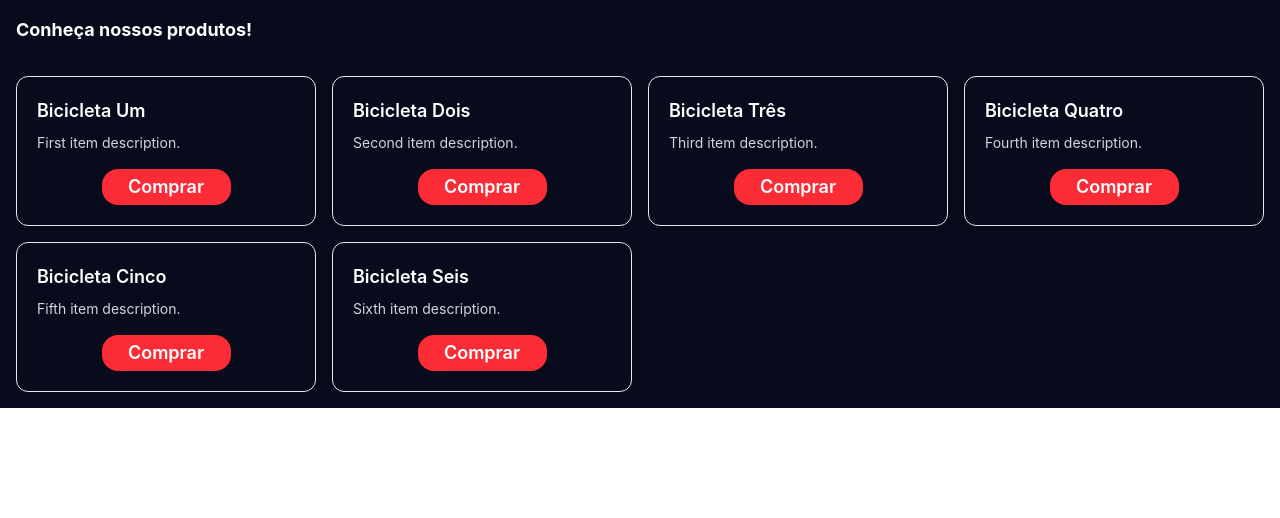
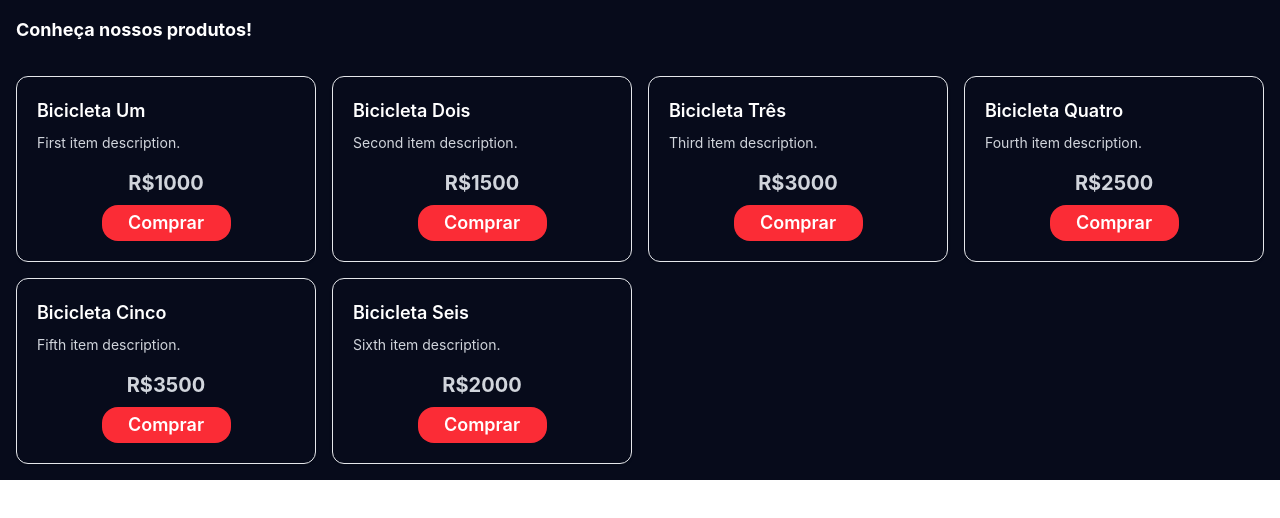
Before and after one commit to ExercicioCidade/ExercicioPullRequest2, a React (Vite) app: page / in a window 1280 px wide. Shown: the top 518 px of the page. Built offline with nearby package versions, Linux system fonts and the light colour scheme.

Commit message:
[Feat] Adicionando preços nos cards

```diff
--- a/src/pages/Home.jsx
+++ b/src/pages/Home.jsx
@@ -3,12 +3,12 @@ import { useEffect, useState } from "react"
 const Home = () => {
 
     const bicicletas = [
-  { id: 1, title: "Bicicleta Um", description: "First item description." },
-  { id: 2, title: "Bicicleta Dois", description: "Second item description." },
-  { id: 3, title: "Bicicleta Três", description: "Third item description." },
-  { id: 4, title: "Bicicleta Quatro", description: "Fourth item description." },
-  { id: 5, title: "Bicicleta Cinco", description: "Fifth item description." },
-  { id: 6, title: "Bicicleta Seis", description: "Sixth item description." },
+  { id: 1, title: "Bicicleta Um", description: "First item description.", price: 1000.00 },
+  { id: 2, title: "Bicicleta Dois", description: "Second item description.", price: 1500.00 },
+  { id: 3, title: "Bicicleta Três", description: "Third item description.", price: 3000.00 },
+  { id: 4, title: "Bicicleta Quatro", description: "Fourth item description.", price: 2500.00 },
+  { id: 5, title: "Bicicleta Cinco", description: "Fifth item description.", price: 3500.00 },
+  { id: 6, title: "Bicicleta Seis", description: "Sixth item description.", price: 2000.00 },
 ];
 
 return (
@@ -26,7 +26,11 @@ return (
                 <p className="text-sm text-gray-300">
                     {bicicleta.description}
                 </p>
-                <div className="mt-4 flex justify-center">
+
+                <p className="text-xl text-gray-300 text-center mt-4 font-bold">
+                    R${bicicleta.price}
+                </p>
+                <div className="mt-2 flex justify-center">
                     <button className="w-1/2 rounded-2xl bg-red-500 px-4 py-1 text-lg font-semibold text-white hover:bg-red-700">
                         Comprar
                     </button>
```
